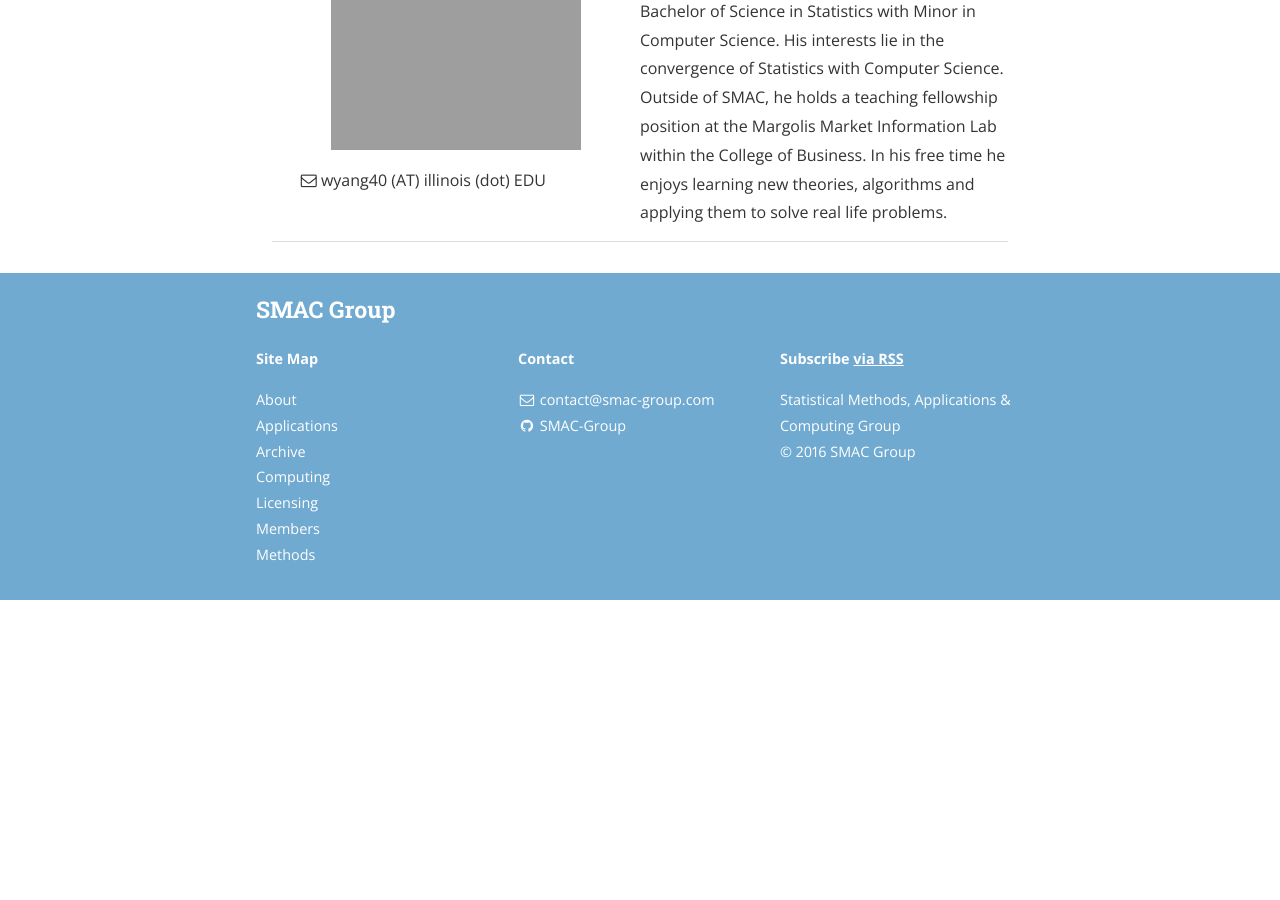
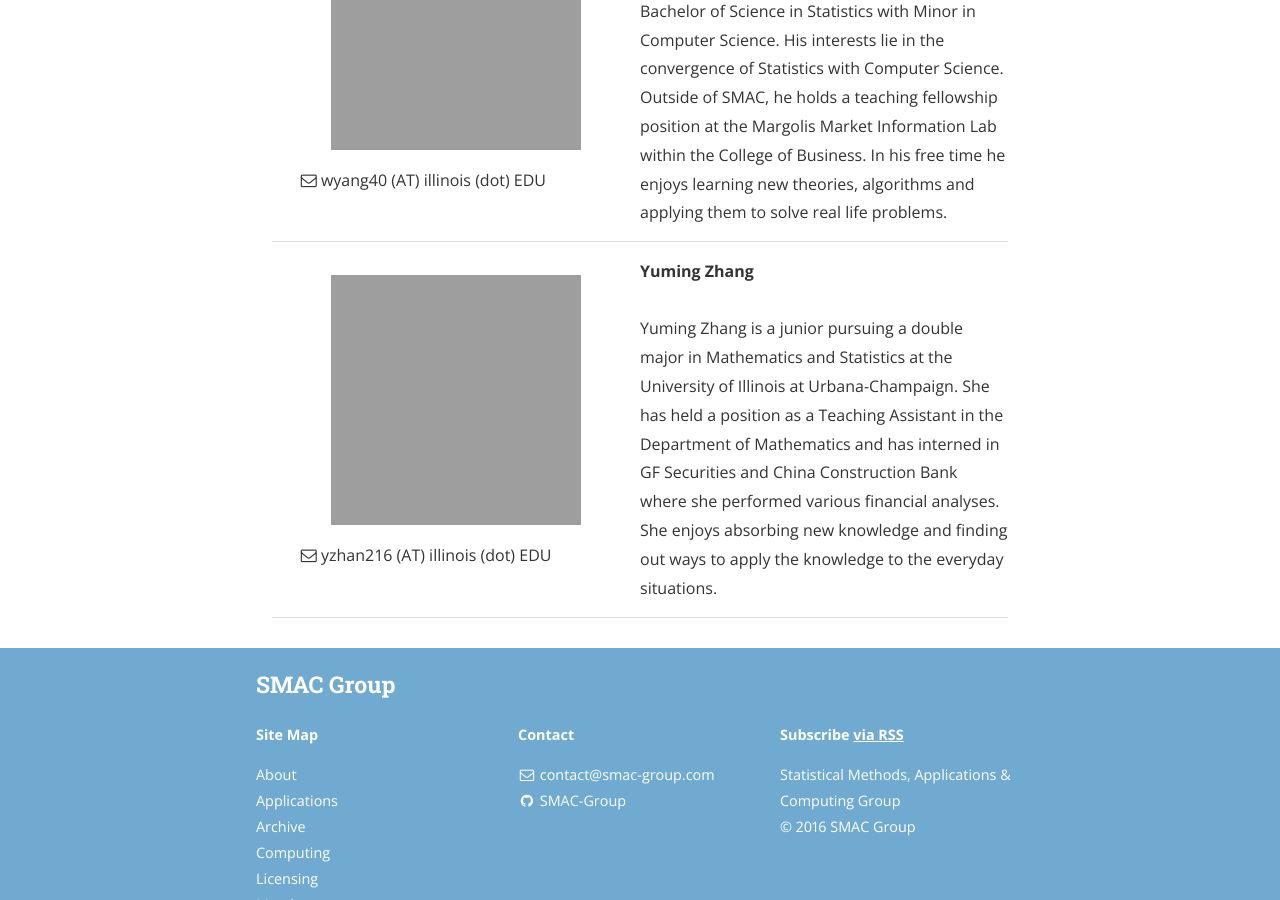
Before and after one commit to SMAC-Group/smac-group.github.io, a Jekyll site: the page built from members.md, in a window 1280 px wide and 900 px high, scrolled down 3534 px. Built offline with Jekyll 4.4.1, drawn with Linux system fonts in a browser that asks for light colours; nearby versions of some CDN libraries; a style sheet for code colours, icons or effects is not loaded; before the commit the page ends 4134 px from its top, so only the background shows below that.

Commit message:
Added Yuming Zhang

```diff
--- a/members.md
+++ b/members.md
@@ -146,6 +146,20 @@ The current members of the SMAC Group are listed below by title.
 	Wenchao Yang is in his senior year of undergraduate studies working toward a Bachelor of Science in Statistics with Minor in Computer Science. His interests lie in the convergence of Statistics with Computer Science. Outside of SMAC, he holds a teaching fellowship position at the Margolis Market Information Lab within the College of Business. In his free time he enjoys learning new theories, algorithms and applying them to solve real life problems.
     </td>
   </tr>
+  <tr>
+    <td><img src="{{ "/assets/images/staff/yzhang.jpg" | prepend: site.url }}" alt="Yuming Zhang" class="staff-picture"/>
+	    <ul class="staff-details">
+            <li>
+                <i class="fa fa-envelope-o"></i>
+                <span class="username">yzhan216 (AT) illinois (dot) EDU</span>
+            </li>
+        </ul>
+	</td>
+    <td><b>Yuming Zhang</b><br /><br />
+Yuming Zhang is a junior pursuing a double major in Mathematics and Statistics at the University of Illinois at Urbana-Champaign. She has held a position as a Teaching Assistant in the Department of Mathematics and has interned in GF Securities and China Construction Bank where she performed various financial analyses. She enjoys absorbing new knowledge and finding out ways to apply the knowledge to the everyday situations.
+</td>
+  </tr>
+
 </table>
 
 
```
